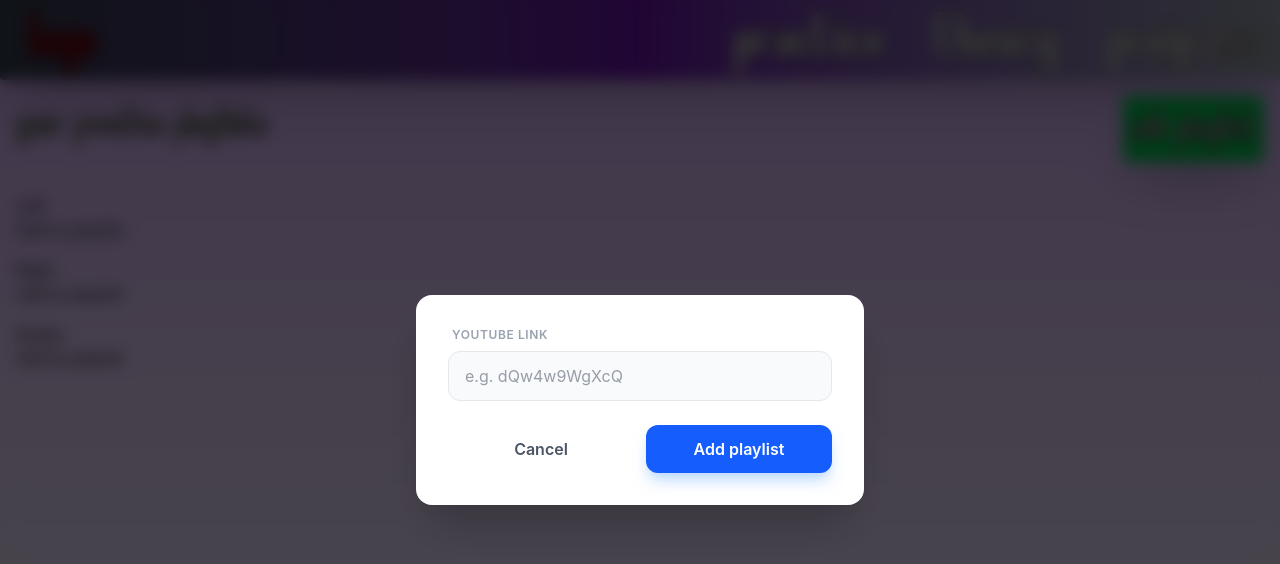
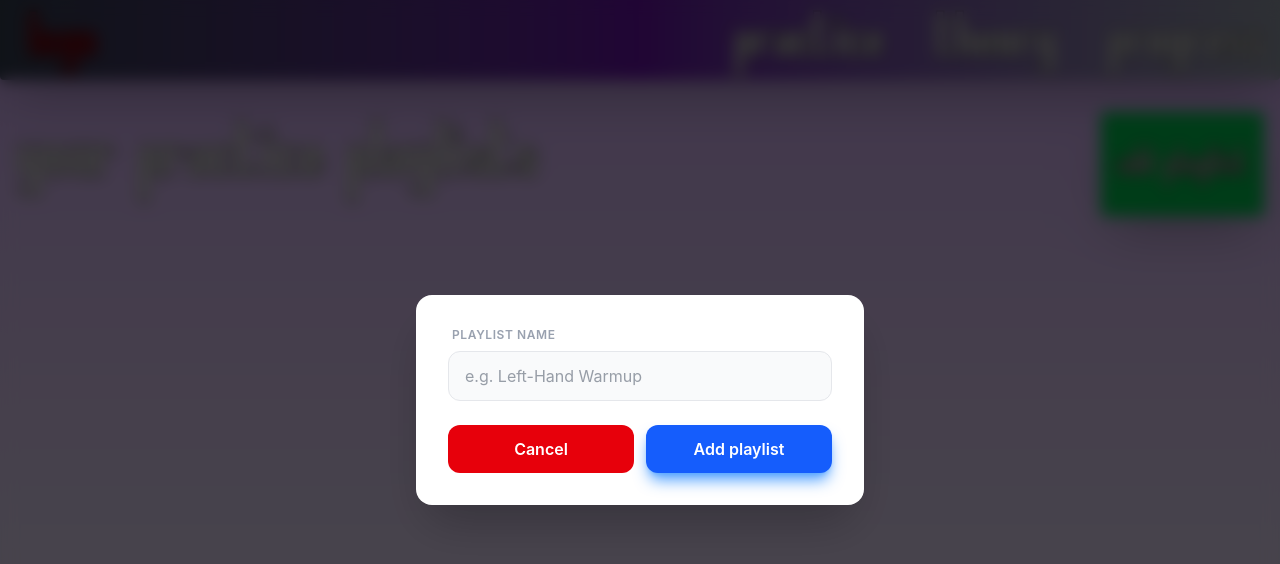
Before and after one commit to razvanbilici/guitar-practice, a Vue app: page /practice in a window 1280 px wide. Both pictures are taken after a click on the button "Add playlist". Shown: the top 564 px of the page. Built offline with nearby package versions, Linux system fonts and the light colour scheme.

Commit message:
Added embedded youtube videos

```diff
--- a/src/components/AddPlaylist.vue
+++ b/src/components/AddPlaylist.vue
@@ -6,11 +6,11 @@
       <form @submit.prevent="handleSubmit" class="flex flex-col gap-4">
         <div class="flex flex-col gap-2">
           <label class="text-xs font-semibold uppercase tracking-wider text-gray-400 ml-1">
-            YouTube Link
+            Playlist Name
           </label>
-          <input v-model="url"
+          <input v-model="name"
             type="text"
-            placeholder="e.g. dQw4w9WgXcQ"
+            placeholder="e.g. Left-Hand Warmup"
             class="w-full px-4 py-3 rounded-xl border border-gray-200 focus:border-blue-500 focus:ring-2 focus:ring-blue-200 outline-none transition-all text-gray-700 bg-gray-50"
           />
         </div>
@@ -19,7 +19,7 @@
           <button
             type="button"
             @click="closeModal"
-            class="flex-1 px-4 py-3 rounded-xl font-semibold text-gray-600 hover:bg-gray-100 transition-colors"
+            class="flex-1 px-4 py-3 rounded-xl font-semibold hover:bg-red-700 bg-red-600 text-white shadow-red-600 active:scale-95 transition-all cursor-pointer"
           >
             Cancel
           </button>
@@ -27,7 +27,7 @@
           <button
             type="submit"
             @click="addPlaylist"
-            class="flex-1 px-4 py-3 rounded-xl font-semibold text-white bg-blue-600 hover:bg-blue-700 shadow-lg shadow-blue-200 active:scale-95 transition-all"
+            class="flex-1 px-4 py-3 rounded-xl font-semibold text-white bg-blue-600 hover:bg-blue-700 shadow-lg shadow-blue-400 active:scale-95 transition-all cursor-pointer"
           >
             Add playlist
           </button>
@@ -42,7 +42,7 @@
 
 import {ref} from "vue"
 
-const url = ref("")
+const name = ref("")
 const props = defineProps({
   playlyst_array: Object
 })
@@ -55,8 +55,8 @@
 }
 
 const addPlaylist = () => {
-  emit('add', url.value)
-  console.log(url.value)
+  emit('add', name.value)
+  console.log(name.value)
   closeModal()
 }
 </script>
--- a/src/components/AddSong.vue
+++ b/src/components/AddSong.vue
@@ -1,7 +1,7 @@
 <template>
   <div class="fixed inset-0 bg-black/70 backdrop-blur-sm flex items-center justify-center z-100">
 
-    <div class="bg-white p-8 rounded-2xl shadow-2xl w-[90vw] max-w-md flex flex-col gap-6">
+    <div class="bg-white p-8 rounded-2xl shadow-2xl w-[40vw] flex flex-col gap-6">
 
       <div class="flex flex-col gap-1">
         <h2 class="text-2xl font-bold text-gray-800">Add to {{ playlist.name }}</h2>
@@ -15,7 +15,7 @@
           </label>
           <input v-model="url"
             type="text"
-            placeholder="e.g. dQw4w9WgXcQ"
+            placeholder="e.g. https://www.youtube.com/watch?v=dQw4w9WgXcQ"
             class="w-full px-4 py-3 rounded-xl border border-gray-200 focus:border-blue-500 focus:ring-2 focus:ring-blue-200 outline-none transition-all text-gray-700 bg-gray-50"
           />
         </div>
@@ -59,9 +59,24 @@
   emit('close') // Shouting "close!" to the parent
 }
 
+function validURL(url) {
+  const match = url.match(
+    /(?:youtube\.com\/watch\?v=|youtu\.be\/)([a-zA-Z0-9_-]{11})/
+  );
+
+  return match ? match[1] : null;
+}
+
 const addSong = () => {
-  emit('add', url.value)
-  console.log(url.value)
+
+  const video_id = validURL(url.value)
+  if (video_id == null){
+    alert("Not a valid URL!")
+    return
+  }
+
+  emit('add', video_id)
+  console.log(video_id)
   closeModal()
 }
 </script>
--- a/src/pages/Practice.vue
+++ b/src/pages/Practice.vue
@@ -1,19 +1,21 @@
 <template>
   <div class="flex flex-col mt-4">
 
-    <div class="flex mx-4 flex-row font-pcb text-[3vw] text-white text-outline justify-between">
+    <div class="flex mx-4 flex-row font-pcb text-[10vh] text-white text-outline justify-between">
         <span class="">Your practice playlists</span>
       <button
-        class="bg-green-500 w-[11vw] p-1 wrap-break-word hover:cursor-pointer
-               rounded-sm shadow-2xl font-pcb hover:scale-110 hover:bg-green-700 transition-all text-white text-outline whitespace-nowrap"
+  class="bg-green-500 mt-4 hover:cursor-pointer p-4
+         rounded-sm shadow-2xl font-pcb hover:scale-110
+         hover:bg-green-700 transition-all text-white text-outline
+         whitespace-nowrap flex items-center justify-center
+         text-[5vh]"
   @click="openPlaylistModal()"
 >
   Add playlist
 </button>
     </div>
 
-    <div class="flex flex-col gap-4 m-4 justify-center z-10">
-
+    <div class="flex flex-col gap-1 m-4 justify-center z-10">
 
       <div v-if="open_song_modal">
         <AddSong
@@ -24,26 +26,42 @@
       </div>
 
       <div v-if="open_playlist_modal">
-        <AddPlaylist @close="open_playlist_modal=false" />
+        <AddPlaylist @close="open_playlist_modal=false" @add="addPlaylist"/>
       </div>
 
       <div
-        v-for="playlist in playlist"
+        v-for="playlist in playlists"
         :key="playlist.name"
-        class="flex flex-col gap-0.5 hover:cursor-pointer"
+        class="flex flex-col"
       >
-      <div class="">
-        <h1 @click="open_close_playlist(playlist)">
+      <div class="w-[20vw] p-4">
+
+        <div class="flex flex-row items-center gap-2 cursor-pointer"
+        @click="open_close_playlist(playlist)">
+          <span
+            class="ml-1 text-2xl text-white text-outline font-extrabold "
+          >
             {{ playlist.name }}
-        </h1>
+          </span>
+          <div v-if="!playlist.open">
+          <p class="text-sm text-gray-400">
+            click to expand
+          </p>
+        </div>
+        <div v-else>
+          <p class="text-sm text-gray-400">
+            click to collapse
+          </p>
+        </div>
+      </div>
+
 
         <div class="flex flex-col">
-        <div v-if="playlist.open" class="flex flex-row gap-1 overflow-scroll">
 
-
+        <div v-if="playlist.open" class="flex flex-col gap-3 mt-1">
+          <div class="flex flex-row gap-1 items-center" v-if="playlist.urls.length">
                 <iframe
-            v-if="playlist.urls.length"
-            v-for="url in playlist.urls"
+                  v-for="url in playlist.urls.slice(0, 3)"
                   :key="url"
                   width="320"
                   height="180"
@@ -51,18 +69,25 @@
                   frameborder="0"
                   allowfullscreen
                 ></iframe>
+                <p v-if="playlist.urls.length > 3" class="whitespace-nowrap cursor-pointer">More..(click here)</p>
+          </div>
+          <div v-else class="text-outline-small pl-1 text-white">Playlist is empty</div>
 
-          <div v-else>Playlist empty</div>
-
-        </div>
-        </div>
-
+          <div class="flex flex-col ">
             <button
-          class="hover:cursor-pointer"
+              class="bg-green-500 w-[11vw] p-2 rounded-sm shadow-2xl
+                     hover:scale-110 hover:bg-green-700 transition-all
+                     text-white whitespace-nowrap text-outline-secondary overflow-hidden cursor-pointer text-outline-small font-extrabold"
               @click="openSongModal(playlist)"
             >
               Add to playlist
             </button>
+      </div>
+        </div>
+
+        </div>
+
+
 
       </div>
     </div>
@@ -77,21 +102,7 @@
 import AddSong from '../components/AddSong.vue';
 import AddPlaylist from '../components/AddPlaylist.vue';
 
-const playlist = ref([
-    {name: "Left",
-     urls: ["dQw4w9WgXcQ", "Gx1oCI9ZjZw", "dQw4w9WgXcQ", "Gx1oCI9ZjZw", "dQw4w9WgXcQ", "Gx1oCI9ZjZw", "dQw4w9WgXcQ", "Gx1oCI9ZjZw"],
-     open: false
-    },
-    {name: "Right",
-     urls: ["cHYq1MRoyI0", ""],
-     open: false
-    },
-
-    {name: "Empty",
-     urls: [],
-     open: false
-    },
-])
+const playlists = ref([])
 
 let open_song_modal = ref(false)
 let open_playlist_modal = ref(false)
@@ -119,6 +130,17 @@
 function addSong(url){
 
     active_playlist.value.urls.push(url)
+    active_playlist.value.open = true
+
+}
+
+function addPlaylist(_name){
+
+    playlists.value.push(
+      {name: _name,
+     urls: [],
+     open: false,
+    }, )
 
 }
 </script>
--- a/src/style.css
+++ b/src/style.css
@@ -16,7 +16,18 @@
 /* Text outline */
 @layer utilities {
   .text-outline {
-    -webkit-text-stroke: 1.5px black; /* thickness + color */
+    -webkit-text-stroke: 1.3px black; /* thickness + color */
 
   }
 }
+
+@layer utilities {
+  .text-outline-small {
+    -webkit-text-stroke: 0.8px black; /* thickness + color */
+
+  }
+}
+
+@theme {
+  --color-primary: red;
+}
```
Lines whose indentation alone changed are shown as unchanged.
